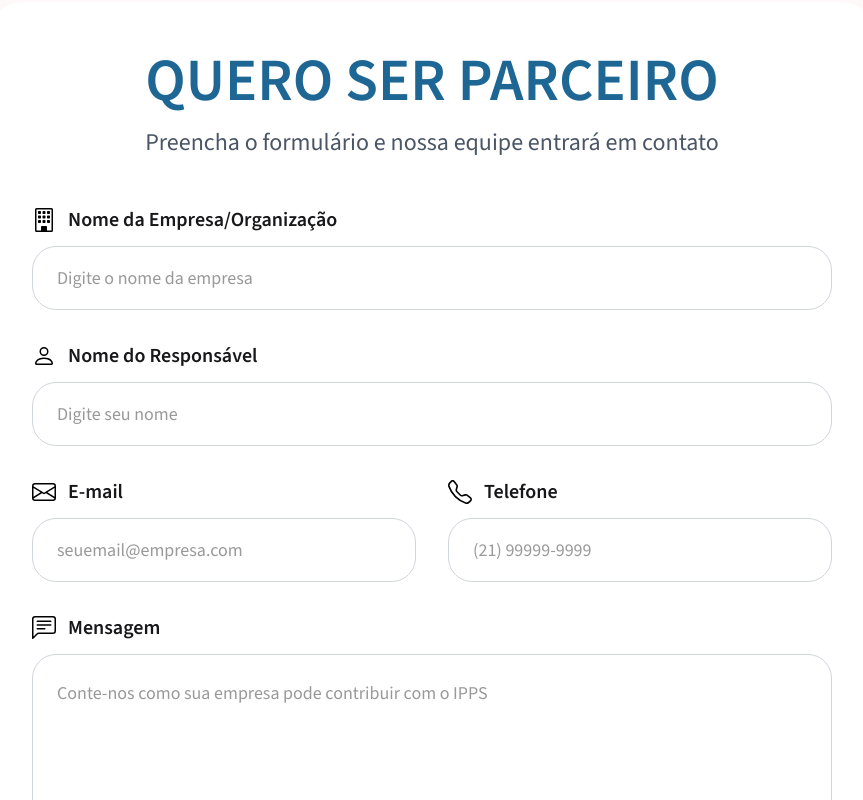
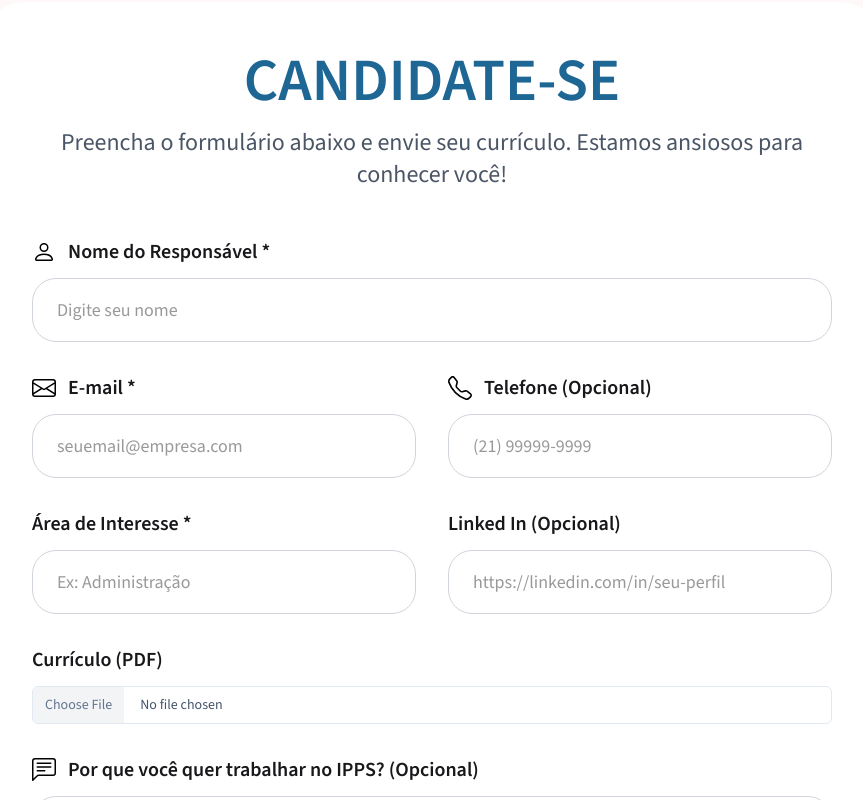
Before and after one commit to MF-Sergio/IPPS, a React (Vite) app: page /trabalhe-conosco in a window 1280 px wide. Shown: the part 2500-3300 px from the top of the page, without its empty margins (208-1071 px from the left). Built offline with nearby package versions, Linux system fonts and the light colour scheme.

Commit message:
feat: formulario trabalhe conosco

```diff
--- a/src/components/Formulario/Formulario.tsx
+++ b/src/components/Formulario/Formulario.tsx
@@ -7,28 +7,40 @@ import {
   Send,
 } from "react-bootstrap-icons";
 
-export default function Formulario() {
+interface FormularioProps {
+  titulo: string;
+  subtitulo: string;
+  ehTrabalheConosco: boolean;
+  tituloMensagem: string;
+  subtituloMensagem: string;
+}
+
+export default function Formulario({
+  titulo,
+  subtitulo,
+  ehTrabalheConosco,
+  tituloMensagem,
+  subtituloMensagem,
+}: FormularioProps) {
   return (
     <section className="w-full py-12 px-4">
       <div className="mx-auto max-w-4xl rounded-[40px] bg-white p-6 md:p-12 shadow-lg">
         {/* Cabeçalho */}
         <header className="mb-12 text-center">
           <h2 className="font-serif text-4xl font-bold uppercase text-[#1E6795] md:text-6xl">
-            Quero Ser Parceiro
+            {titulo}
           </h2>
 
-          <p className="mt-4 text-lg text-gray-600 md:text-2xl">
-            Preencha o formulário e nossa equipe entrará em contato
-          </p>
+          <p className="mt-4 text-lg text-gray-600 md:text-2xl">{subtitulo}</p>
         </header>
 
         <form
           className="space-y-8"
           aria-label="Formulário para parceria com o IPPS"
           action="https://formsubmit.co/84044efea8132045bcfaaefa8a233e64"
+          encType="multipart/form-data"
           method="POST"
         >
-          {/* Empresa */}
           <input type="text" name="_honey" className="hidden" />
           <input
             type="hidden"
@@ -37,13 +49,15 @@ export default function Formulario() {
             className="hidden"
           />
           <input type="hidden" name="_next" value="https://www.ipps.com.br/" />
+          {/* Empresa */}
+          {!ehTrabalheConosco ? (
             <div>
               <label
                 htmlFor="fempresa"
                 className="mb-3 flex items-center gap-3 text-xl font-semibold text-zinc-900"
               >
                 <Building size={24} className="text-[#1E6795]" />
-              Nome da Empresa/Organização
+                Nome da Empresa/Organização *
               </label>
 
               <input
@@ -55,6 +69,7 @@ export default function Formulario() {
                 required
               />
             </div>
+          ) : null}
 
           {/* Responsável */}
           <div>
@@ -63,7 +78,7 @@ export default function Formulario() {
               className="mb-3 flex items-center gap-3 text-xl font-semibold text-zinc-900"
             >
               <Person size={24} className="text-[#1E6795]" />
-              Nome do Responsável
+              Nome do Responsável *
             </label>
 
             <input
@@ -84,7 +99,7 @@ export default function Formulario() {
                 className="mb-3 flex items-center gap-3 text-xl font-semibold text-zinc-900"
               >
                 <Envelope size={24} className="text-[#1E6795]" />
-                E-mail
+                E-mail *
               </label>
 
               <input
@@ -103,7 +118,7 @@ export default function Formulario() {
                 className="mb-3 flex items-center gap-3 text-xl font-semibold text-zinc-900"
               >
                 <Telephone size={24} className="text-[#1E6795]" />
-                Telefone
+                Telefone (Opcional)
               </label>
 
               <input
@@ -116,6 +131,70 @@ export default function Formulario() {
             </div>
           </div>
 
+          {/* Área de Interesse e Linkedin */}
+          {ehTrabalheConosco ? (
+            <div className="grid grid-cols-1 gap-8 md:grid-cols-2">
+              <div>
+                <label
+                  htmlFor="farea"
+                  className="mb-3 flex items-center gap-3 text-xl font-semibold text-zinc-900"
+                >
+                  Área de Interesse *
+                </label>
+
+                <input
+                  id="farea"
+                  name="Area"
+                  type="text"
+                  placeholder="Ex: Administração"
+                  className="h-16 w-full rounded-3xl border border-gray-300 px-6 text-lg outline-none transition focus:border-[#1E6795] focus:ring-2 focus:ring-[#1E6795]/20"
+                  required
+                />
+              </div>
+
+              <div>
+                <label
+                  htmlFor="flinkedin"
+                  className="mb-3 flex items-center gap-3 text-xl font-semibold text-zinc-900"
+                >
+                  Linked In (Opcional)
+                </label>
+
+                <input
+                  id="flinkedin"
+                  name="linked_in"
+                  type="tel"
+                  placeholder="https://linkedin.com/in/seu-perfil"
+                  className="h-16 w-full rounded-3xl border border-gray-300 px-6 text-lg outline-none transition focus:border-[#1E6795] focus:ring-2 focus:ring-[#1E6795]/20"
+                />
+              </div>
+            </div>
+          ) : null}
+
+          {/* PDF */}
+          {ehTrabalheConosco ? (
+            <div>
+              <label
+                htmlFor="fcurriculo"
+                className="mb-3 flex items-center gap-3 text-xl font-semibold text-zinc-900"
+              >
+                Currículo (PDF)
+              </label>
+              <input
+                type="file"
+                id="fcurriculo"
+                name="Curriculo"
+                accept=".pdf"
+                required
+                className="w-full text-slate-600 font-medium text-sm border border-slate-200 rounded-md cursor-pointer
+         focus:outline-none focus-visible:ring-2 focus-visible:ring-blue-500
+         file:cursor-pointer file:border-0 file:py-2 file:px-3 file:mr-4
+         file:bg-gray-100 hover:file:bg-gray-200 file:text-slate-500
+         dark:text-slate-400 dark:border-neutral-700 dark:file:bg-neutral-800 dark:hover:file:bg-neutral-700"
+              />
+            </div>
+          ) : null}
+
           {/* Mensagem */}
           <div>
             <label
@@ -123,14 +202,14 @@ export default function Formulario() {
               className="mb-3 flex items-center gap-3 text-xl font-semibold text-zinc-900"
             >
               <ChatLeftText size={24} className="text-[#1E6795]" />
-              Mensagem
+              {tituloMensagem} (Opcional)
             </label>
 
             <textarea
               id="fmensagem"
               name="Mensagem"
               rows={7}
-              placeholder="Conte-nos como sua empresa pode contribuir com o IPPS"
+              placeholder={subtituloMensagem}
               className="w-full rounded-3xl border border-gray-300 p-6 text-lg outline-none transition focus:border-[#1E6795] focus:ring-2 focus:ring-[#1E6795]/20"
             />
           </div>
--- a/src/pages/SejaParceiro/index.tsx
+++ b/src/pages/SejaParceiro/index.tsx
@@ -64,7 +64,13 @@ export default function SejaParceiro() {
         ></CardComIcone>
       </div>
       <section className="relative left-1/2 -translate-x-1/2 w-screen  bg-gradient-to-t from-[#F2D9B5] to-[#3E6377]">
-        <Formulario></Formulario>
+        <Formulario
+          titulo="Quero Ser Parceiro"
+          subtitulo="Preencha o formulário e nossa equipe entrará em contato"
+          ehTrabalheConosco={false}
+          tituloMensagem="Mensagem"
+          subtituloMensagem="Conte-nos como sua empresa pode contribuir com o IPPS"
+        ></Formulario>
       </section>
     </div>
   );
--- a/src/pages/TrabalheConosco/index.tsx
+++ b/src/pages/TrabalheConosco/index.tsx
@@ -94,7 +94,13 @@ export default function TrabalheConosco() {
           fontColor="text-[rgba(28,29,29,0.75)]"
         ></CardComIcone>
       </div>
-      <Formulario />
+      <Formulario
+        titulo="Candidate-se"
+        subtitulo="Preencha o formulário abaixo e envie seu currículo. Estamos ansiosos para conhecer você!"
+        ehTrabalheConosco={true}
+        tituloMensagem="Por que você quer trabalhar no IPPS? "
+        subtituloMensagem="Conte-nos um pouco sobre sua motivação e experiência..."
+      />
     </div>
   );
 }
```
Lines whose indentation alone changed are shown as unchanged.
